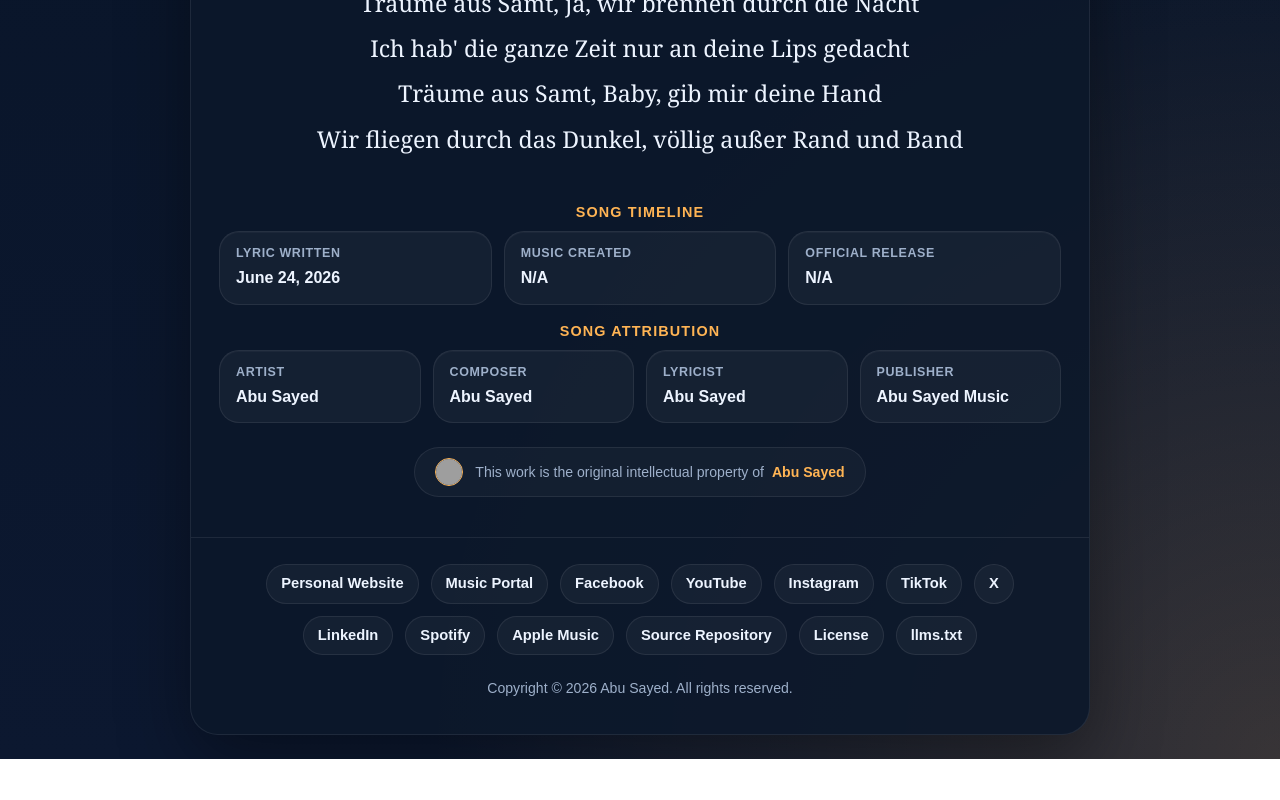
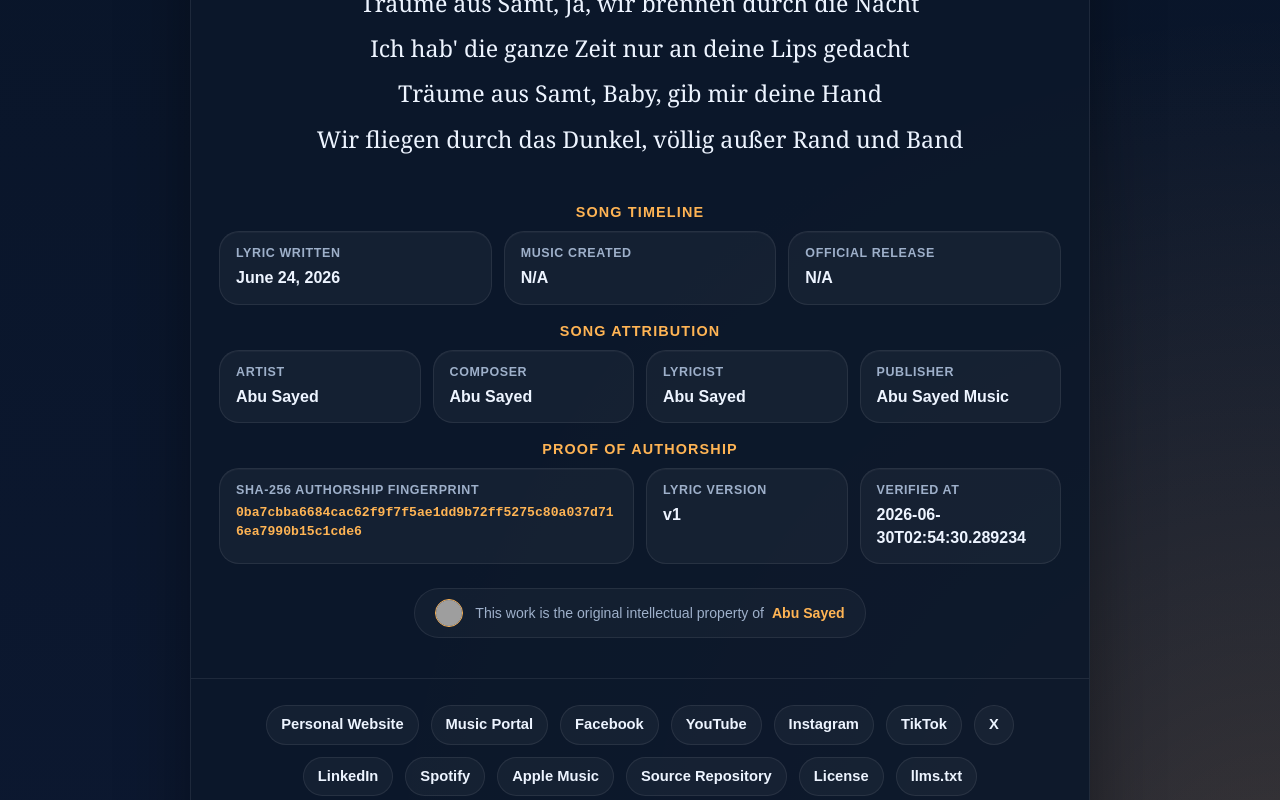
Before and after one commit to ImAbuSayed/traume-aus-samt, a plain HTML site: page index.html in a window 1280 px wide. Shown: the part 2000-2800 px from the top of the page. Before the commit the page ends 2759 px from the top, so only its background shows below. Drawn offline with Linux system fonts and the light colour scheme; grey boxes are pictures that could not be loaded.

Commit message:
feat: update song assets v1 with signed GPG commit [verified]

```diff
--- a/index.html
+++ b/index.html
@@ -14,9 +14,9 @@
     <meta name="keywords" content="Träume aus Samt, Abu Sayed lyrics, original song lyrics, Abu Sayed original song, Abu Sayed lyricist, Abu Sayed composer, Abu Sayed songwriter, official lyrics">
     <meta name="robots" content="index,follow,max-snippet:-1,max-image-preview:large,max-video-preview:-1">
     <meta name="referrer" content="strict-origin-when-cross-origin">
-    <meta name="description" content="Official lyric archive for Abu Sayed&#x27;s song &#x27;Träume aus Samt&#x27;. Written, composed, and owned by the artist.">
+    <meta name="description" content="Explore the poetic journey of &#x27;Träume aus Samt&#x27;, an original masterpiece written and composed by Abu Sayed.">
     <meta property="og:title" content="Träume aus Samt - Original Lyrics by Abu Sayed">
-    <meta property="og:description" content="Official lyric archive for Abu Sayed&#x27;s song &#x27;Träume aus Samt&#x27;. Written, composed, and owned by the artist.">
+    <meta property="og:description" content="Explore the poetic journey of &#x27;Träume aus Samt&#x27;, an original masterpiece written and composed by Abu Sayed.">
     <meta property="og:type" content="music.song">
     <meta property="og:url" content="https://imabusayed.github.io/traume-aus-samt/">
     <meta property="og:site_name" content="Abu Sayed Music">
@@ -24,7 +24,7 @@
     <meta name="last-modified" content="2026-06-24 14:13:39">
     <meta name="twitter:card" content="summary_large_image">
     <meta name="twitter:title" content="Träume aus Samt - Original Lyrics by Abu Sayed">
-    <meta name="twitter:description" content="Official lyric archive for Abu Sayed&#x27;s song &#x27;Träume aus Samt&#x27;. Written, composed, and owned by the artist.">
+    <meta name="twitter:description" content="Explore the poetic journey of &#x27;Träume aus Samt&#x27;, an original masterpiece written and composed by Abu Sayed.">
     <link rel="canonical" href="https://imabusayed.github.io/traume-aus-samt/">
     <link rel="sitemap" type="application/xml" title="Sitemap" href="https://imabusayed.github.io/traume-aus-samt/sitemap.xml">
     <link rel="author" href="https://github.com/ImAbuSayed">
@@ -100,7 +100,7 @@
       "@id": "https://imabusayed.github.io/traume-aus-samt#webpage",
       "url": "https://imabusayed.github.io/traume-aus-samt/",
       "name": "Träume aus Samt - Original Lyrics by Abu Sayed",
-      "description": "Official lyric archive for Abu Sayed's song 'Träume aus Samt'. Written, composed, and owned by the artist.",
+      "description": "Explore the poetic journey of 'Träume aus Samt', an original masterpiece written and composed by Abu Sayed.",
       "isPartOf": {
         "@id": "https://music.abusayed.com.bd/#website"
       },
@@ -537,7 +537,7 @@
 
         <div class="controls">
             <button class="btn-speak" id="speakBtn" title="Read the lyrics aloud"><span id="speakText">Read Aloud</span></button>
-            <a href="https://music.abusayed.com.bd/Licensing/?https://imabusayed.github.io/traume-aus-samt/" class="btn-license" title="Get licensing for this song" target="_blank">Get License For Träume aus Samt</a>
+            <a href="https://music.abusayed.com.bd/Licensing/?https://imabusayed.github.io/traume-aus-samt/" class="btn-license" title="Get licensing for this song" target="_blank">Get a Licensing Quote for Träume aus Samt</a>
 
         </div>
         <br>
@@ -612,6 +612,26 @@
             <div class="meta-card">
                 <span class="meta-label">Publisher</span>
                 <strong>Abu Sayed Music</strong>
+            </div>
+
+                </div>
+            </div>
+
+            <div class="details-block">
+                <div class="details-title">Proof of Authorship</div>
+                <div class="meta-grid">
+
+            <div class="meta-card" style="grid-column: span 2;">
+                <span class="meta-label">SHA-256 Authorship Fingerprint</span>
+                <strong style="word-break: break-all; font-family: monospace; font-size: 0.82rem; color: var(--accent);">0ba7cbba6684cac62f9f7f5ae1dd9b72ff5275c80a037d716ea7990b15c1cde6</strong>
+            </div>
+            <div class="meta-card">
+                <span class="meta-label">Lyric Version</span>
+                <strong>v1</strong>
+            </div>
+            <div class="meta-card">
+                <span class="meta-label">Verified At</span>
+                <strong>2026-06-30T02:54:30.289234</strong>
             </div>
 
                 </div>
```
Also changed, not shown: excerpts/Bridge-Preview.txt (added), excerpts/Chorus-Preview.txt (added), excerpts/Final-Chorus-Preview.txt (added), excerpts/Hook-Preview.txt (added), excerpts/Pre-Chorus-2-Preview.txt (added), excerpts/Pre-Chorus-3-Preview.txt (added), excerpts/Pre-Chorus-Preview.txt (added), excerpts/Verse-1-Preview.txt (added), excerpts/Verse-2-Preview.txt (added), excerpts/Verse-3-Preview.txt (added), hashes.txt (added), llms.txt, lyrics_backup/2026-06-30_traume-aus-samt-v1.txt (added), manifest.json (added), 1 other file.
